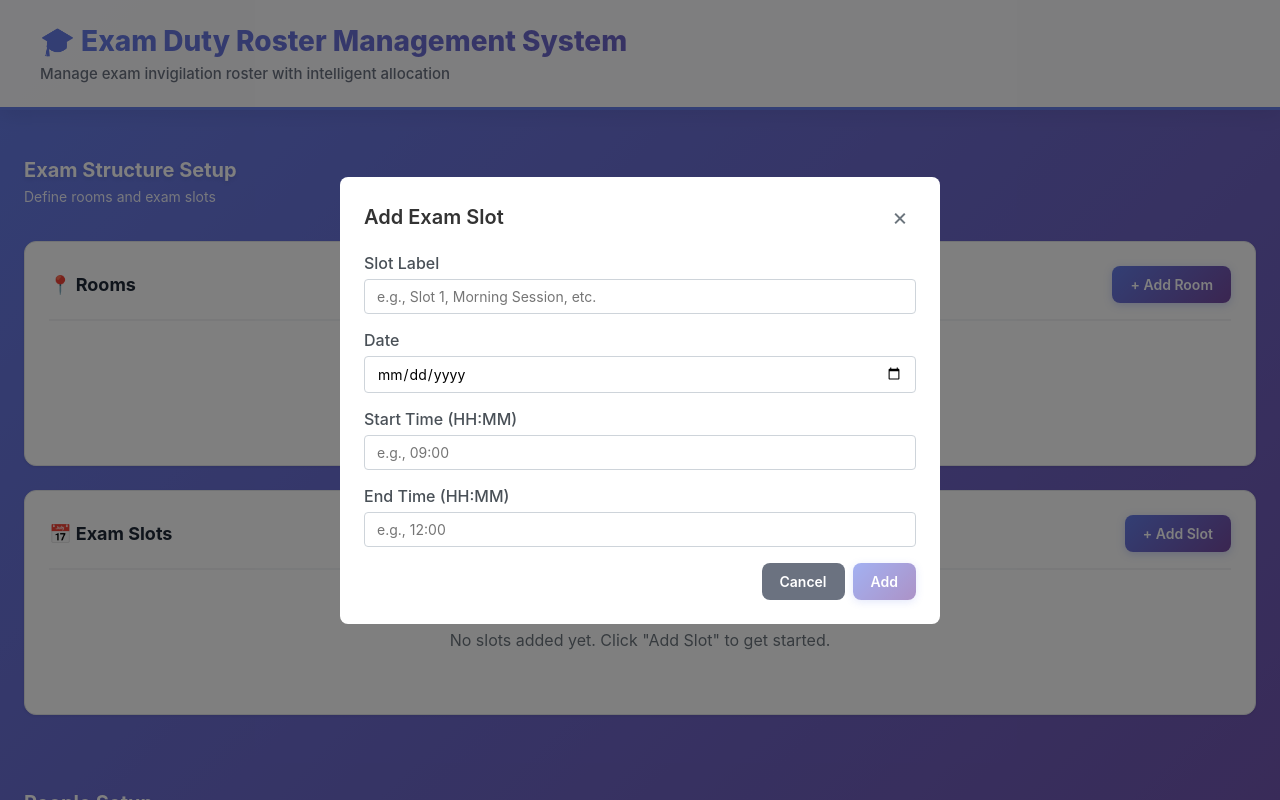
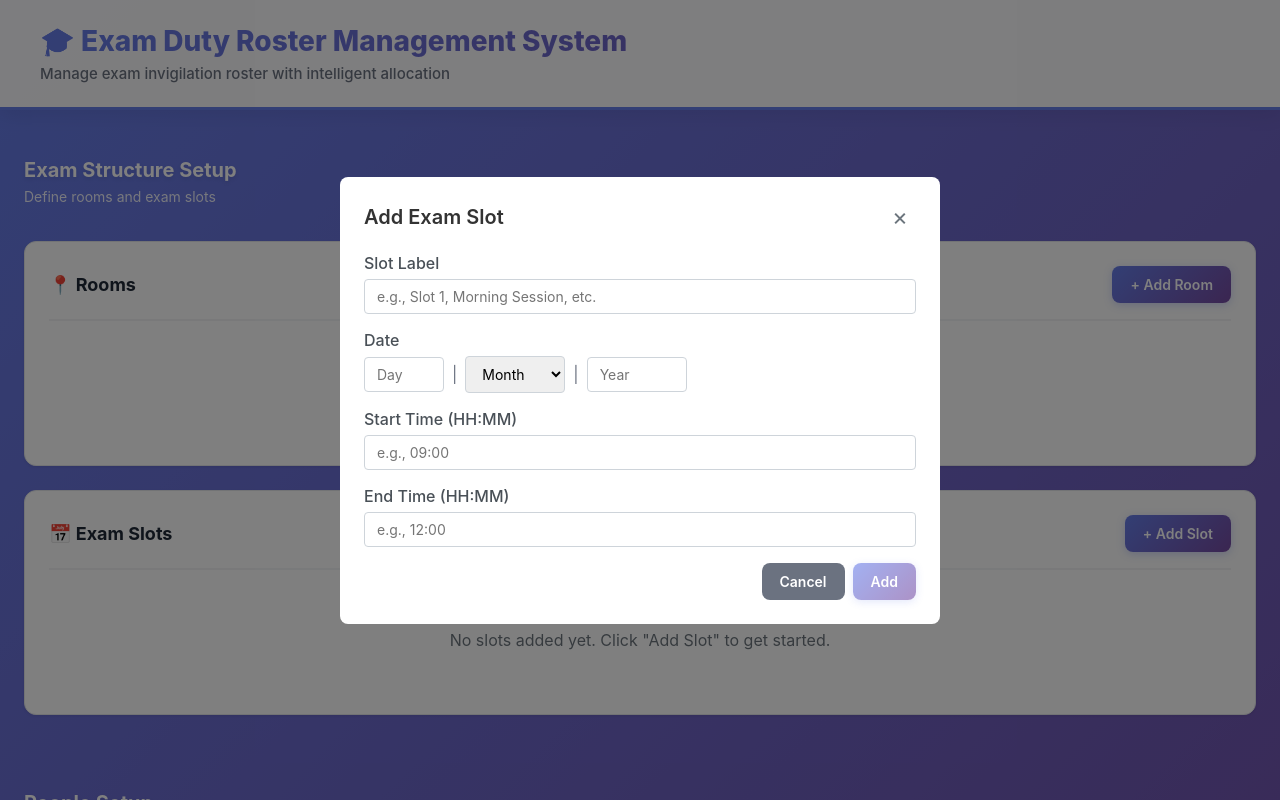
Before and after one commit to Laibayounas56/Duty-Roster, a React (Create React App) app: page / in a window 1280 px wide. Both pictures are taken after a click on the button "+ Add Slot". Shown: the top 800 px of the page. Built offline with nearby package versions, Linux system fonts and the light colour scheme; the HTML template or start-up script is replaced by a standard one.

Commit message:
Changed date format

```diff
--- a/src/components/RosterView.jsx
+++ b/src/components/RosterView.jsx
@@ -1,6 +1,7 @@
 import React from 'react';
 import { PERSON_TYPES } from '../models/dataModels';
 import './styles.css';
+import { formatDateHuman, getDayName } from '../utils/dateHelpers';
 
 const RosterView = ({ rosterData, slots, rooms, people, onExportPDF, onBack }) => {
   const { roster, dutyCount } = rosterData;
@@ -81,8 +82,13 @@ const RosterView = ({ rosterData, slots, rooms, people, onExportPDF, onBack }) =
             <h2 style={{ fontSize: '18px', fontWeight: '700', marginBottom: '8px', color: '#1f2937' }}>
               {slot.label}
             </h2>
-            <div style={{ fontSize: '14px', color: '#6b7280', marginBottom: '20px', fontWeight: '500' }}>
-              📅 {new Date(slot.date).toLocaleDateString()} | ⏰ {slot.startTime} - {slot.endTime}
+            <div style={{ marginBottom: '20px' }}>
+              <div style={{ fontSize: '15px', fontWeight: '600', color: '#1f2937', marginBottom: '4px' }}>
+                📅 {formatDateHuman(slot.date)}
+              </div>
+              <div style={{ fontSize: '13px', color: '#6b7280', fontWeight: '500' }}>
+                {getDayName(slot.date)} | ⏰ {slot.startTime} - {slot.endTime}
+              </div>
             </div>
 
             <table className="table">
--- a/src/components/SlotsManager.jsx
+++ b/src/components/SlotsManager.jsx
@@ -1,5 +1,6 @@
 import React, { useState } from 'react';
 import './styles.css';
+import { formatDateHuman, getDayName, structuredToISODate, isoDateToStructured, getMonthOptions } from '../utils/dateHelpers';
 
 const SlotsManager = ({ slots, setSlots, rooms, slotRooms, setSlotRooms }) => {
   const [showModal, setShowModal] = useState(false);
@@ -8,18 +9,24 @@ const SlotsManager = ({ slots, setSlots, rooms, slotRooms, setSlotRooms }) => {
   const [editMode, setEditMode] = useState(false);
   const [editingSlotId, setEditingSlotId] = useState(null);
 
-  const [date, setDate] = useState('');
+  const [day, setDay] = useState('');
+  const [month, setMonth] = useState('');
+  const [year, setYear] = useState('');
   const [startTime, setStartTime] = useState('');
   const [endTime, setEndTime] = useState('');
   const [label, setLabel] = useState('');
 
+  const monthOptions = getMonthOptions();
+
   const [selectedRooms, setSelectedRooms] = useState([]);
 
   const handleAdd = () => {
-    if (!date || !startTime || !endTime || !label.trim()) {
+    if (!day || !month || !year || !startTime || !endTime || !label.trim()) {
       alert('Please fill in all fields');
       return;
     }
+
+    const date = structuredToISODate(day, month, year);
 
     if (editMode) {
       // Update existing slot
@@ -48,7 +55,10 @@ const SlotsManager = ({ slots, setSlots, rooms, slotRooms, setSlotRooms }) => {
     setEditMode(true);
     setEditingSlotId(slot.id);
     setLabel(slot.label);
-    setDate(slot.date);
+    const { day: d, month: m, year: y } = isoDateToStructured(slot.date);
+    setDay(d);
+    setMonth(m);
+    setYear(y);
     setStartTime(slot.startTime);
     setEndTime(slot.endTime);
     setShowModal(true);
@@ -89,7 +99,9 @@ const SlotsManager = ({ slots, setSlots, rooms, slotRooms, setSlotRooms }) => {
   };
 
   const resetForm = () => {
-    setDate('');
+    setDay('');
+    setMonth('');
+    setYear('');
     setStartTime('');
     setEndTime('');
     setLabel('');
@@ -132,7 +144,10 @@ const SlotsManager = ({ slots, setSlots, rooms, slotRooms, setSlotRooms }) => {
               return (
                 <tr key={slot.id}>
                   <td><strong>{slot.label}</strong></td>
-                  <td>{new Date(slot.date).toLocaleDateString()}</td>
+                  <td>
+                    <div style={{ fontWeight: '600' }}>{formatDateHuman(slot.date)}</div>
+                    <div style={{ fontSize: '12px', color: '#6b7280', marginTop: '2px' }}>{getDayName(slot.date)}</div>
+                  </td>
                   <td>{slot.startTime} - {slot.endTime}</td>
                   <td>
                     <span className={`badge ${assignedCount > 0 ? 'badge-success' : 'badge-warning'}`}>
@@ -188,12 +203,41 @@ const SlotsManager = ({ slots, setSlots, rooms, slotRooms, setSlotRooms }) => {
 
             <div className="form-group">
               <label className="form-label">Date</label>
-              <input
-                type="date"
-                className="form-input"
-                value={date}
-                onChange={e => setDate(e.target.value)}
-              />
+              <div style={{ display: 'flex', gap: '8px', alignItems: 'center' }}>
+                <input
+                  type="number"
+                  className="form-input"
+                  value={day}
+                  onChange={e => setDay(e.target.value)}
+                  placeholder="Day"
+                  min="1"
+                  max="31"
+                  style={{ flex: '0 0 80px' }}
+                />
+                <span style={{ color: '#6b7280' }}>|</span>
+                <select
+                  className="form-input"
+                  value={month}
+                  onChange={e => setMonth(e.target.value)}
+                  style={{ flex: '0 0 100px' }}
+                >
+                  <option value="">Month</option>
+                  {monthOptions.map(m => (
+                    <option key={m.value} value={m.value}>{m.label}</option>
+                  ))}
+                </select>
+                <span style={{ color: '#6b7280' }}>|</span>
+                <input
+                  type="number"
+                  className="form-input"
+                  value={year}
+                  onChange={e => setYear(e.target.value)}
+                  placeholder="Year"
+                  min="2020"
+                  max="2099"
+                  style={{ flex: '0 0 100px' }}
+                />
+              </div>
             </div>
 
             <div className="form-group">
@@ -227,7 +271,7 @@ const SlotsManager = ({ slots, setSlots, rooms, slotRooms, setSlotRooms }) => {
               <button
                 className="btn btn-primary"
                 onClick={handleAdd}
-                disabled={!date || !startTime || !endTime || !label.trim()}
+                disabled={!day || !month || !year || !startTime || !endTime || !label.trim()}
               >
                 {editMode ? 'Update' : 'Add'}
               </button>
--- /dev/null
+++ b/src/utils/dateHelpers.js
@@ -0,0 +1,57 @@
+// Date helpers for better UX
+
+// Returns date like "2 March 2026"
+export const formatDateHuman = (date) => {
+  const d = new Date(date);
+  const day = d.getDate();
+  const monthNames = [
+    'January', 'February', 'March', 'April', 'May', 'June',
+    'July', 'August', 'September', 'October', 'November', 'December'
+  ];
+  const month = monthNames[d.getMonth()];
+  const year = d.getFullYear();
+
+  return `${day} ${month} ${year}`;
+};
+
+// Returns day name like "Monday"
+export const getDayName = (date) => {
+  const d = new Date(date);
+  const dayNames = ['Sunday', 'Monday', 'Tuesday', 'Wednesday', 'Thursday', 'Friday', 'Saturday'];
+  return dayNames[d.getDay()];
+};
+
+// Convert day/month/year to ISO date string (YYYY-MM-DD)
+export const structuredToISODate = (day, month, year) => {
+  const monthStr = String(month).padStart(2, '0');
+  const dayStr = String(day).padStart(2, '0');
+  return `${year}-${monthStr}-${dayStr}`;
+};
+
+// Convert ISO date back to day/month/year
+export const isoDateToStructured = (isoDate) => {
+  const d = new Date(isoDate);
+  return {
+    day: d.getDate(),
+    month: d.getMonth() + 1, // JS months are 0-indexed
+    year: d.getFullYear()
+  };
+};
+
+// Month dropdown options
+export const getMonthOptions = () => {
+  return [
+    { value: 1, label: 'Jan' },
+    { value: 2, label: 'Feb' },
+    { value: 3, label: 'Mar' },
+    { value: 4, label: 'Apr' },
+    { value: 5, label: 'May' },
+    { value: 6, label: 'Jun' },
+    { value: 7, label: 'Jul' },
+    { value: 8, label: 'Aug' },
+    { value: 9, label: 'Sep' },
+    { value: 10, label: 'Oct' },
+    { value: 11, label: 'Nov' },
+    { value: 12, label: 'Dec' }
+  ];
+};
```
